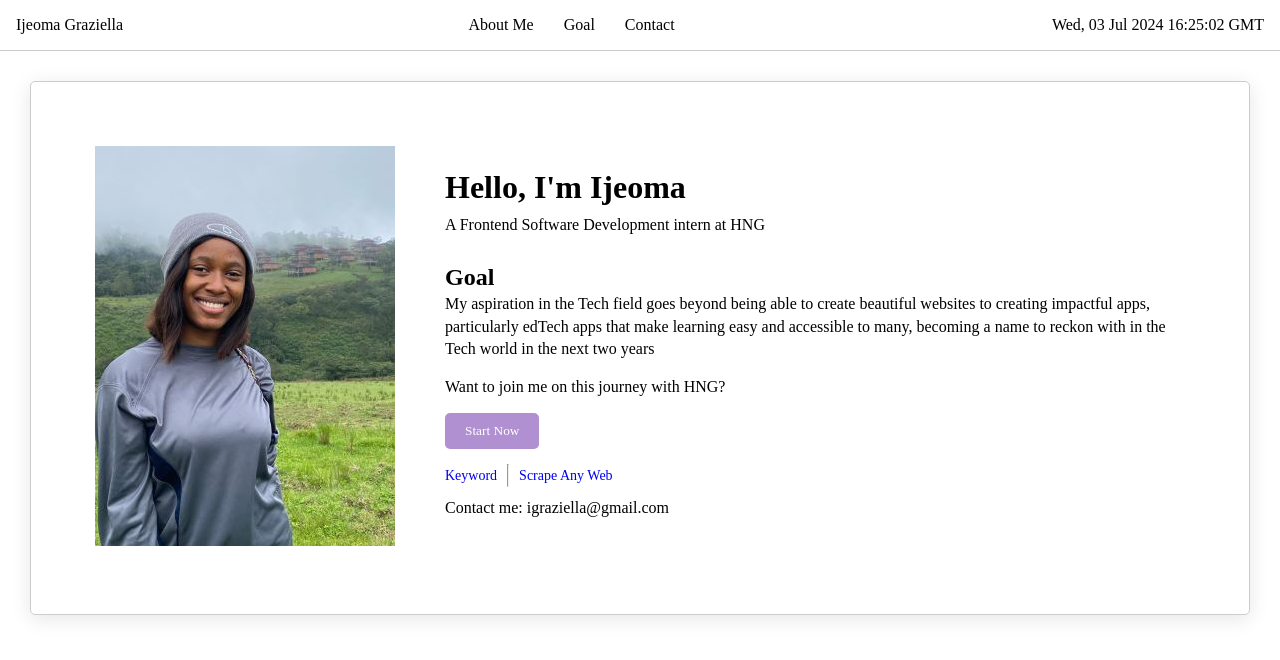
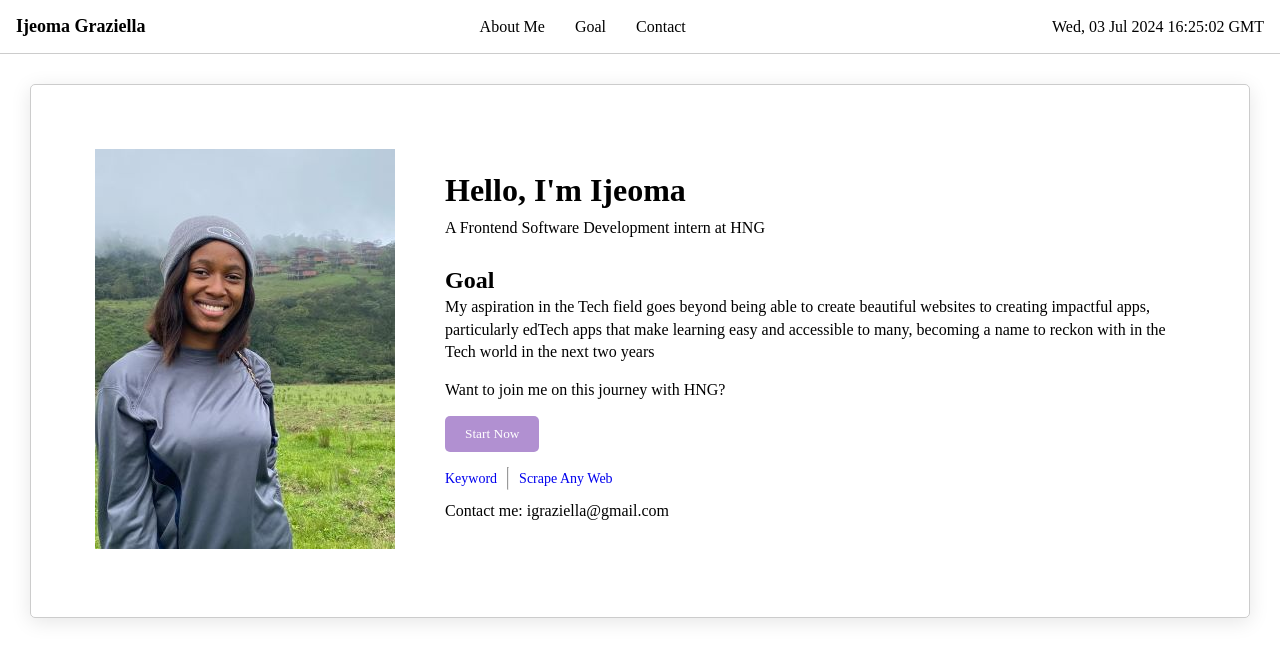
Before and after one commit to Igraziella/Personal_website, a plain HTML site: page index.html in a window 1280 px wide. Drawn offline with Linux system fonts and the light colour scheme.

Commit message:
added mor styling

```diff
--- a/index.html
+++ b/index.html
@@ -12,7 +12,7 @@
         <!-- Header -->
         <header class="nav-bar">
 
-            <div data-testid="slackDisplayName">
+            <div data-testid="slackDisplayName" class="display-name">
                 Ijeoma Graziella
             </div>
 
```
